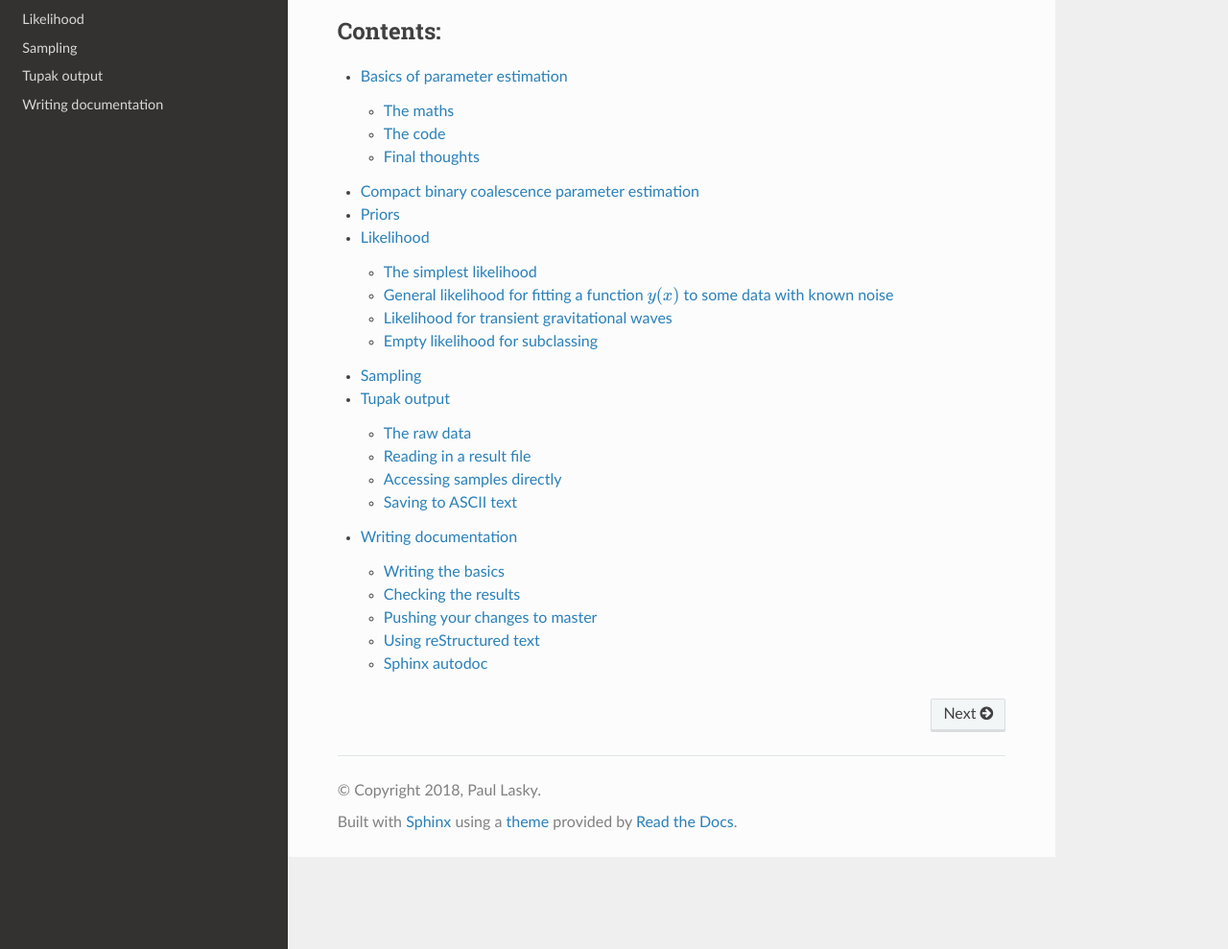
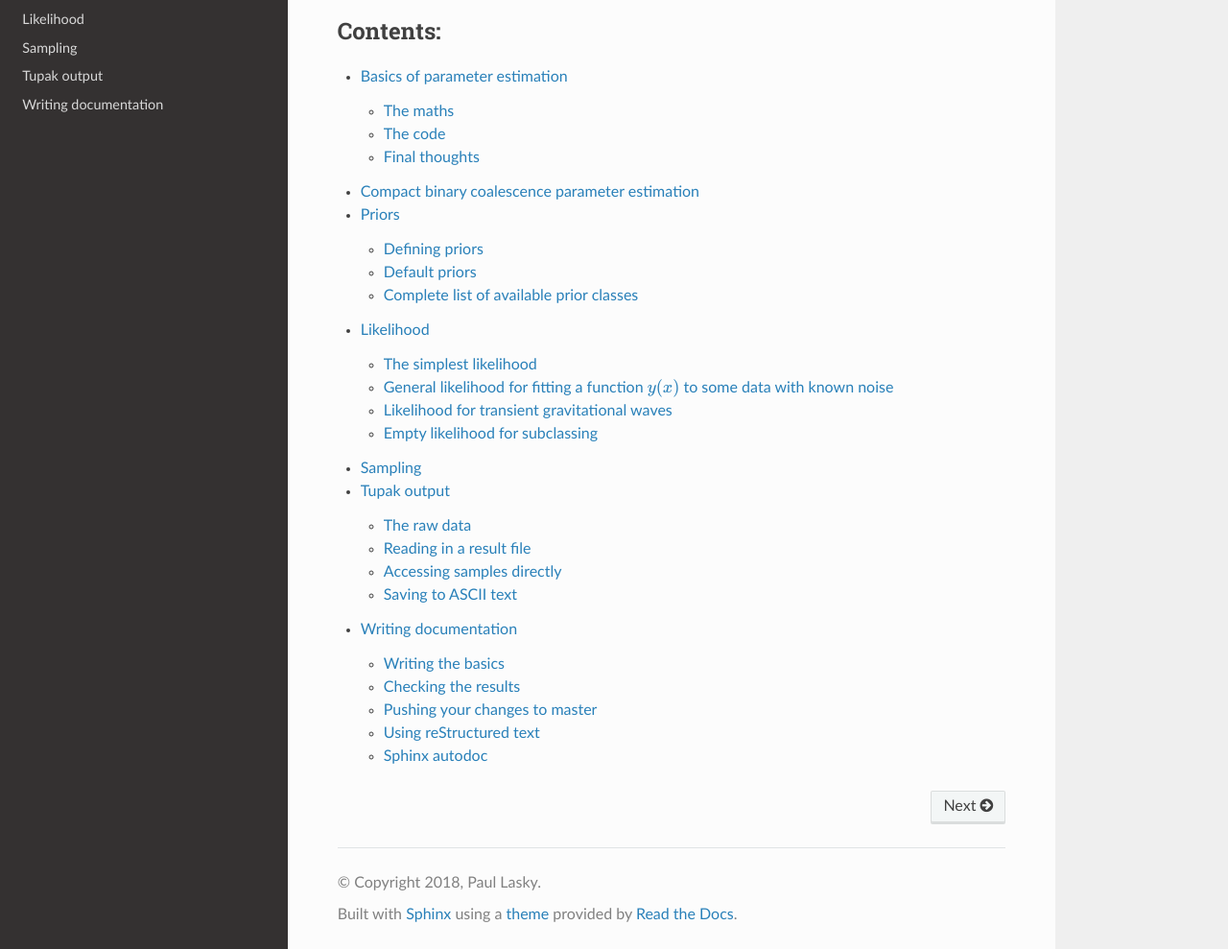
Before and after one commit to bilby-dev/bilby, a Sphinx documentation site: the page built from docs/index.txt, in a window 1280 px wide and 1253 px high, cut to the strip 264-1253 px from the top of the window. Shown: the whole strip at 96% size. Built offline with Sphinx 7.4.7 and the Read the Docs theme 2.0.0, drawn with Linux system fonts in a browser that asks for light colours; some of the changed lines change nothing that is shown.

Commit message:
Update documentation for priors

```diff
--- a/docs/prior.txt
+++ b/docs/prior.txt
@@ -4,8 +4,13 @@
 Priors
 ======
 
-The priors object passed to :ref:`run_sampler <run-sampler>` is just a regular
-`python dictionary <https://docs.python.org/2/tutorial/datastructures.html#dictionaries>`_.
+Defining priors
+---------------
+
+Priors refer to the prior probability distributions for each model parameter.
+Typically, these are passed into :ref:`run_sampler <run_sampler>` as a regular
+`python dictionary
+<https://docs.python.org/2/tutorial/datastructures.html#dictionaries>`_.
 
 The keys of the priors objects should reference the model parameters (in
 particular, the :code:`parameters` attribute of the :ref:`likelihood`. Each key
@@ -26,7 +31,25 @@
 Notice, that the :code:`latex_label` is optional, but if given will be used
 when generating plots.
 
-We have provided a number of standard priors. Here is a complete list
+Default priors
+--------------
 
-.. automodule:: tupak.prior
+If any model parameter required by the :ref:`likelihood` are not defined in the
+`priors` dictionary passed to :ref:`run_sampler <run_sampler>` then the code
+will try to use a default prior. By default, these are setup for a binary black
+hole and defined in a file like this
+
+.. literalinclude:: /../tupak/core/prior_files/binary_black_holes.prior
+
+You can define your own default prior and pass a string pointing to that file
+to :ref:`run_sampler <run_sampler>`.
+
+Complete list of available prior classes
+----------------------------------------
+
+We have provided a number of standard priors. You can define your own by
+subclassing the :code:`tupak.prior.Prior` class. Here is the complete list of
+those implemented:
+
+.. automodule:: tupak.core.prior
    :members:
```
